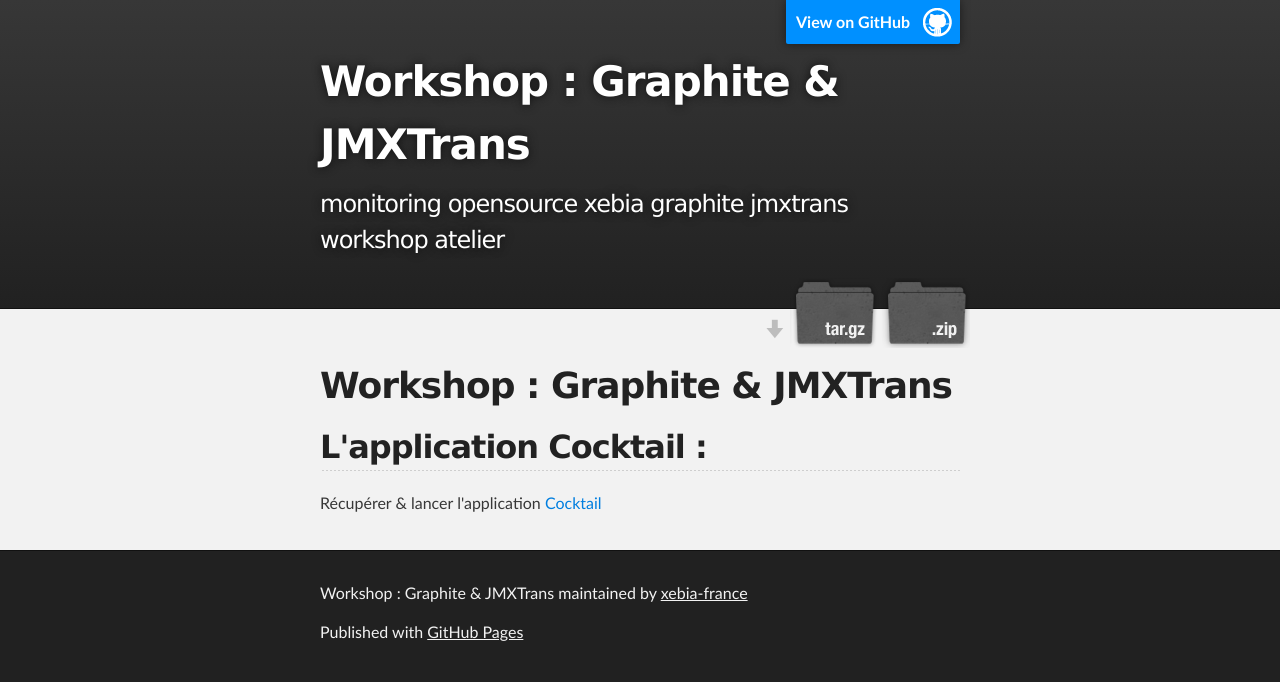
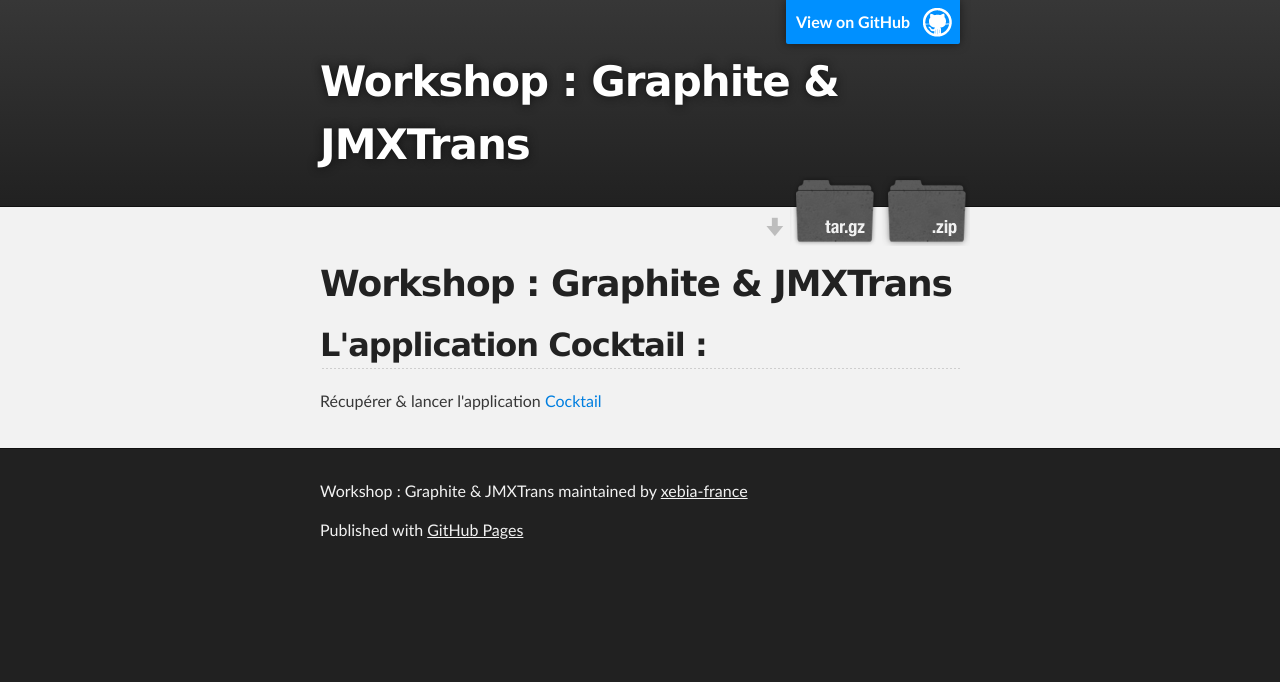
Before and after one commit to obazoud/workshop-graphite-jmxtrans, a plain HTML site: page index.html in a window 1280 px wide. Drawn offline with Linux system fonts and the light colour scheme.

Commit message:
Retrait de la ligne des taglines

```diff
--- a/index.html
+++ b/index.html
@@ -19,7 +19,6 @@
           <a id="forkme_banner" href="https://github.com/xebia-france/workshop-graphite-jmxtrans">View on GitHub</a>
 
           <h1 id="project_title">Workshop : Graphite &amp; JMXTrans</h1>
-          <h2 id="project_tagline">monitoring opensource xebia graphite jmxtrans workshop atelier</h2>
 
             <section id="downloads">
               <a class="zip_download_link" href="https://github.com/xebia-france/workshop-graphite-jmxtrans/zipball/master">Download this project as a .zip file</a>
```
